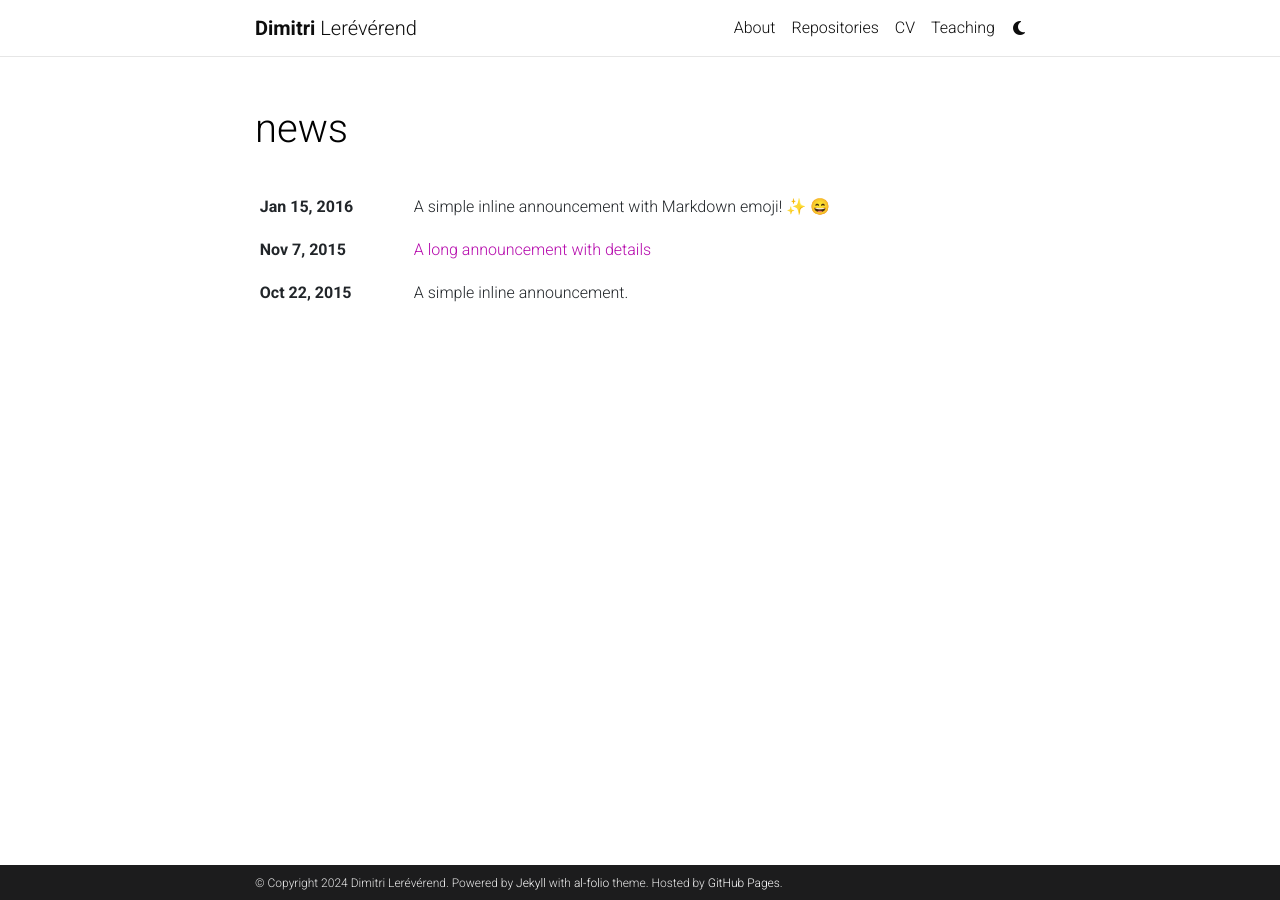
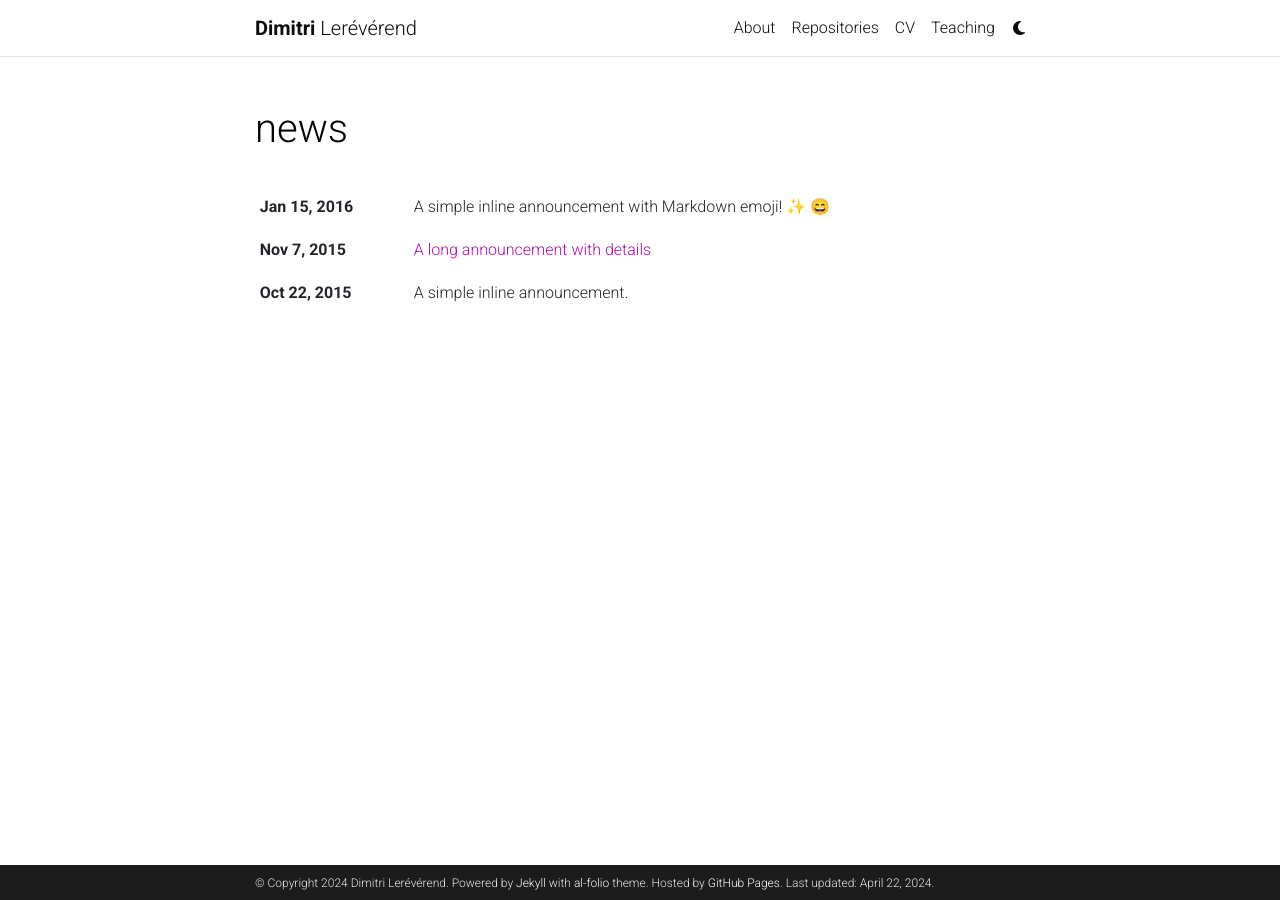
Before and after one commit to dimiarbre/dimiarbre.github.io, a Jekyll site: the page built from news.html, in a window 1280 px wide. Built offline with Jekyll 4.4.1, drawn with Linux system fonts in a browser that asks for light colours; emoji names are drawn with the system emoji font; comment, search, counter and statistics services are not loaded; a style sheet for code colours, icons or effects is not loaded.

Commit message:
Removed trophies, changed display, added google analytics tags for indexation

```diff
--- a/_config.yml
+++ b/_config.yml
@@ -16,11 +16,11 @@
 keywords: academic-website, research-website  # add your own keywords or leave empty
 
 lang: en # the language of your site (for example: en, fr, cn, ru, etc.)
-icon: ⚛️  # the emoji used as the favicon (alternatively, provide image name in /assets/img/)
+icon: Eye_Symbol_circled.png  # the emoji used as the favicon (alternatively, provide image name in /assets/img/)
 
 url: https://dimiarbre.github.io # the base hostname & protocol for your site
 baseurl: # the subpath of your site, e.g. /blog/
-last_updated: false # set to true if you want to display last updated in the footer
+last_updated: true # set to true if you want to display last updated in the footer
 impressum_path:  # set to path to include impressum link in the footer, use the same path as permalink in a page, helps to conform with EU GDPR
 
 # -----------------------------------------------------------------------------
@@ -31,7 +31,7 @@
 repo_theme_light: default       # https://github.com/anuraghazra/github-readme-stats/blob/master/themes/README.md
 repo_theme_dark: dark           # https://github.com/anuraghazra/github-readme-stats/blob/master/themes/README.md
 repo_trophies:
-  enabled: true
+  enabled: false       # TODO: Enable this again to display badges
   theme_light: flat    # https://github.com/ryo-ma/github-profile-trophy
   theme_dark: gitdimmed  # https://github.com/ryo-ma/github-profile-trophy
 
@@ -110,10 +110,12 @@
 # Analytics and search engine verification
 # -----------------------------------------------------------------------------
 
-google_analytics:  # your Google Analytics measurement ID (format: G-XXXXXXXXXX)
+google_analytics: GTM-WLHC5BZ2 # your Google Analytics measurement ID (format: G-XXXXXXXXXX)
+
 cronitor_analytics:  # cronitor RUM analytics site ID (format: XXXXXXXXX)
 
-google_site_verification:  # your google-site-verification ID (Google Search Console)
+google_site_verification: Hfml7kZx54u50192141bkYyK8zfqSRxO06NSSDKTFj0 # your google-site-verification ID (Google Search Console)
+
 bing_site_verification:  # out your bing-site-verification ID (Bing Webmaster)
 
 # # -----------------------------------------------------------------------------
@@ -357,9 +359,9 @@
 # Optional Features
 # -----------------------------------------------------------------------------
 
-enable_google_analytics:    false  # enables google analytics
+enable_google_analytics:    true  # enables google analytics
 enable_cronitor_analytics: false  # enables cronitor RUM analytics
-enable_google_verification: false  # enables google site verification
+enable_google_verification: true  # enables google site verification
 enable_bing_verification:   false  # enables bing site verification
 enable_masonry:             true   # enables automatic project cards arrangement
 enable_math:                true   # enables math typesetting (uses MathJax)
```
Also changed, not shown: assets/img/Eye_Symbol_circled.png (added).
